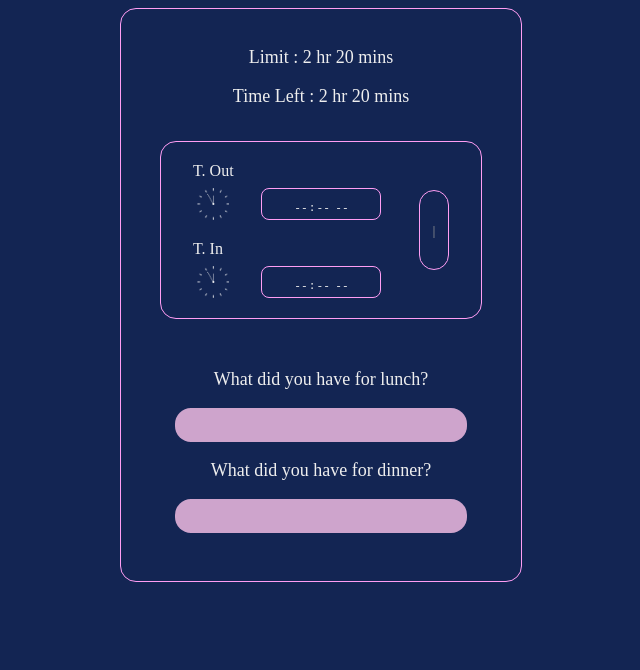
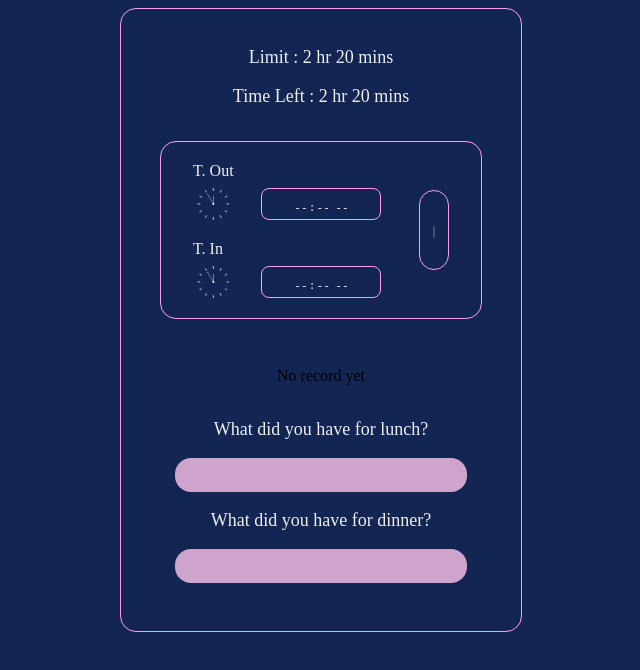
Before and after one commit to vickertan/Rest-Time, a React (Vite) app: page / in a window 1280 px wide. Shown: the top 670 px of the page, without its empty margins (319-959 px from the left). Built offline with nearby package versions, Linux system fonts and the light colour scheme.

Commit message:
Add TimeHistory component

```diff
--- a/src/App.jsx
+++ b/src/App.jsx
@@ -31,7 +31,7 @@ const App = () => {
                 minsLeft={minsLeft}
                 setMinsLeft={setMinsLeft}
             />
-            {/* <TimeHistory /> */}
+            <TimeHistory timeList="" />
             <div className="note">
                 <p>What did you have for lunch?</p>
                 <input type="text" />
```
